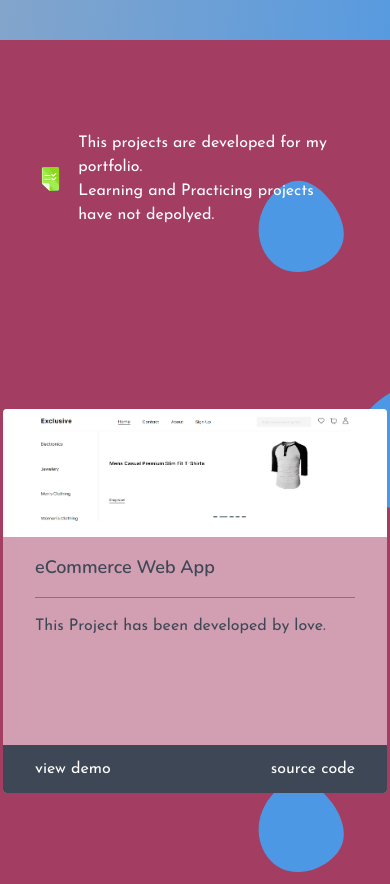
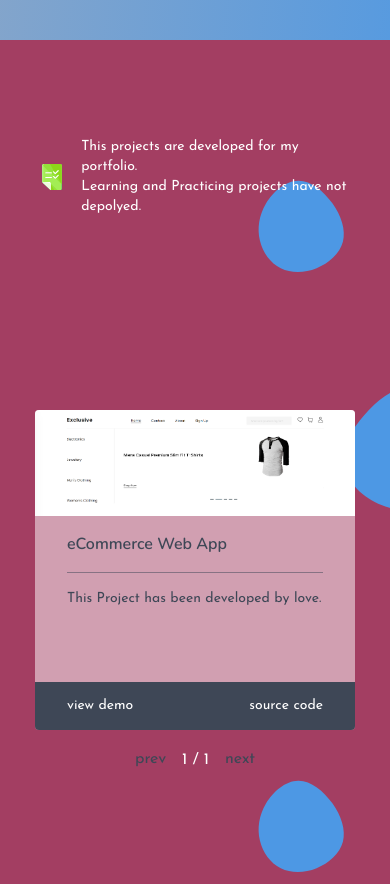
Before and after one commit to rezarafi97/myPortfolio, a React (Vite) app: page / in a window 390 px wide. Shown: the part 2480-3364 px from the top of the page. Built offline with nearby package versions, Linux system fonts and the light colour scheme.

Commit message:
projects ui builded

```diff
--- a/src/components/about/AboutMe.jsx
+++ b/src/components/about/AboutMe.jsx
@@ -3,7 +3,7 @@ const AboutMe = () => {
   const bgClass = "bg-gradient-to-tl from-p3 to-p1 py-4 px-8 rounded-3xl";
 
   return (
-    <div className="w-full text-center md:w-1/2">
+    <div className="w-4/5 text-center md:w-1/2">
       <ul className={bgClass}>
         <li>
           <p className={textClass}>I am Reza Rafizadeh.</p>
--- a/src/components/about/MyAvatar.jsx
+++ b/src/components/about/MyAvatar.jsx
@@ -2,7 +2,7 @@ import { me } from "../../assets";
 
 const MyAvatar = () => {
   const imgClass =
-    "w-36 h-36 sm:w-48 sm:h-48 md:w-72 md:h-72 lg:w-96 lg:h-96 rounded-full mx-auto md:mx-0";
+    "md:w-72 md:h-72 lg:w-96 lg:h-96 rounded-full md:mx-0";
 
   return (
     <div className="hidden md:block w-1/2">
--- a/src/components/landing/Avatar.jsx
+++ b/src/components/landing/Avatar.jsx
@@ -1,7 +1,7 @@
 import { avatar } from "../../assets";
 
 const Avatar = () => {
-  const divClass =
+  const hoverClass =
     "hidden group-hover:block py-4 px-8 bg-p2 bg-opacity-50 rounded";
   const textClass = "text-white font-josefin text-base font-normal";
 
@@ -9,7 +9,7 @@ const Avatar = () => {
     <div className="group relative">
       <img src={avatar} alt="avatar" className="w-56 h-56 lg:w-96 lg:h-96" />
       <div className="absolute -top-14">
-        <div className={divClass}>
+        <div className={hoverClass}>
           <p className={textClass}>I overthink about my profession</p>
         </div>
       </div>
--- /dev/null
+++ b/src/components/projects/Card.jsx
@@ -0,0 +1,32 @@
+/* eslint-disable react/prop-types */
+const Card = ({ p }) => {
+  const linkClass =
+    "font-josefin text-sm md:text-base font-normal text-white hover:text-lg hover:font-medium";
+
+  return (
+    <>
+      <img src={p.imageURL} alt="ecommerce" className="w-full h-1/3" />
+      <div className="flex flex-col justify-between h-2/3">
+        <div className="py-4 px-8">
+          <h3 className="font-nunito text-base md:text-lg font-medium text-p2">
+            {p.title}
+          </h3>
+          <div className="w-full h-px bg-p2 bg-opacity-50 my-4"></div>
+          <p className="font-josefin text-sm md:text-base font-normal text-p2">
+            {p.description}
+          </p>
+        </div>
+        <div className="bg-p2 h-12 px-8 flex justify-between items-center">
+          <a href={p.demo} className={linkClass}>
+            view demo
+          </a>
+          <a href={p.source} className={linkClass}>
+            source code
+          </a>
+        </div>
+      </div>
+    </>
+  );
+};
+
+export default Card;
--- a/src/components/projects/Intro.jsx
+++ b/src/components/projects/Intro.jsx
@@ -1,5 +1,6 @@
 const Intro = () => {
-    const textClass = "text-white font-josefin font-normal text-base";
+    const textClass = "text-white font-josefin font-normal text-sm md:text-base";
+
   return (
     <div>
       <p className={textClass}>
--- a/src/components/projects/ProjectAvatar.jsx
+++ b/src/components/projects/ProjectAvatar.jsx
@@ -1,9 +1,24 @@
 import { checklist } from "../../assets";
 
 const ProjectAvatar = () => {
+  const divClass =
+    "absolute -bottom-10 md:top-0 -right-[22rem] md:-left-[26rem]";
+  const hoverClass =
+    "hidden group-hover:block py-2 px-4 md:py-4 md:px-8 bg-p2 bg-opacity-50 rounded";
+  const textClass = "text-white font-josefin text-sm md:text-base font-normal";
+
   return (
-    <div>
-      <img src={checklist} alt="Project Avatar" className="w-8 h-8" />
+    <div className="relative">
+      <a href="https://github.com/rezarafi97">
+        <img src={checklist} alt="Project Avatar" className="w-8 h-8" />
+      </a>
+      <div className={divClass}>
+        <div className={hoverClass}>
+          <p className={textClass}>
+            Click icon to visit my learning and practicing projects
+          </p>
+        </div>
+      </div>
     </div>
   );
 };
--- a/src/components/projects/ProjectsCard.jsx
+++ b/src/components/projects/ProjectsCard.jsx
@@ -1,35 +1,55 @@
+import { useState } from "react";
+
 import { projects } from "../../data";
+import { Card } from ".";
 
 const ProjectsCard = () => {
+  const [index, setIndex] = useState(1);
+
+  const divClass =
+    "w-80 h-80 md:w-[22rem] md:h-[22rem] lg:w-96 lg:h-96 bg-white bg-opacity-50 rounded overflow-hidden";
+  const textClass = "text-white font-josefin text-base font-normal";
+
+  const prevHandler = () => {
+    if (index > 1) {
+      setIndex((prev) => prev - 1);
+    }
+  };
+
+  const nextHandler = () => {
+    if (index < projects.length) {
+      setIndex((prev) => prev + 1);
+    }
+  };
+
   return (
-    <>
-      <img src={projects[0].imageURL} alt="ecommerce" className="w-full h-1/3" />
-      <div className="flex flex-col justify-between h-2/3">
-        <div className="py-4 px-8 ">
-          <h3 className="font-nunito text-lg font-medium text-p2">
-            {projects[0].title}
-          </h3>
-          <div className="w-full h-px bg-p2 bg-opacity-50 my-4"></div>
-          <p className="font-josefin text-base font-normal text-p2">
-          {projects[0].description}
-          </p>
+    <div>
+      <div className={divClass}>
+        <Card p={projects[index - 1]} />
+      </div>
+
+      <div className="flex justify-center my-4 gap-4">
+        <button
+          onClick={prevHandler}
+          className={`${textClass} disabled:text-p2`}
+          disabled={index === 1}
+        >
+          prev
+        </button>
+        <div>
+          <span className={textClass}>{index} </span>
+          <span className={textClass}>/ </span>
+          <span className={textClass}>{projects.length}</span>
         </div>
-        <div className="bg-p2 h-12 px-8 flex justify-between items-center">
-          <a
-            href={projects[0].demo}
-            className="font-josefin text-base font-normal text-white hover:text-lg hover:font-medium"
-          >
-            view demo
-          </a>
-          <a
-            href={projects[0].source}
-            className="font-josefin text-base font-normal text-white hover:text-lg hover:font-medium"
-          >
-            source code
-          </a>
-        </div>
+        <button
+          onClick={nextHandler}
+          className={`${textClass} disabled:text-p2`}
+          disabled={index === projects.length}
+        >
+          next
+        </button>
       </div>
-    </>
+    </div>
   );
 };
 
--- a/src/components/projects/ProjectsContainer.jsx
+++ b/src/components/projects/ProjectsContainer.jsx
@@ -1,4 +1,4 @@
-import { ProjectAvatar, Intro, ProjectsContent } from ".";
+import { ProjectAvatar, Intro, ProjectsCard } from ".";
 
 const ProjectsContainer = () => {
   const divClass =
@@ -7,12 +7,12 @@ const ProjectsContainer = () => {
   return (
     <div className="bg-bgAbout w-screen">
       <div className={divClass}>
-        <div className="flex gap-4 items-center">
+        <div className="flex gap-4 items-center group">
           <ProjectAvatar />
           <Intro />
         </div>
 
-        <ProjectsContent />
+        <ProjectsCard />
       </div>
     </div>
   );
--- a/src/components/projects/ProjectsContent.jsx
+++ /dev/null
@@ -1,11 +0,0 @@
-import ProjectsCard from "./ProjectsCard";
-
-const ProjectsContent = () => {
-  return (
-    <div className="w-96 h-96 md:w-[27rem] md:h-[27rem] lg:w-[30rem] lg:h-[30rem] bg-white bg-opacity-50 rounded overflow-hidden">
-      <ProjectsCard />
-    </div>
-  );
-};
-
-export default ProjectsContent;
--- a/src/components/projects/index.jsx
+++ b/src/components/projects/index.jsx
@@ -1,5 +1,5 @@
 export { default as ProjectsContainer } from "./ProjectsContainer.jsx";
 export { default as Intro } from "./Intro.jsx";
 export { default as ProjectAvatar } from "./ProjectAvatar.jsx";
-export { default as ProjectsContent } from "./ProjectsContent.jsx";
 export { default as ProjectsCard } from "./ProjectsCard.jsx";
+export { default as Card } from "./Card.jsx";
```
